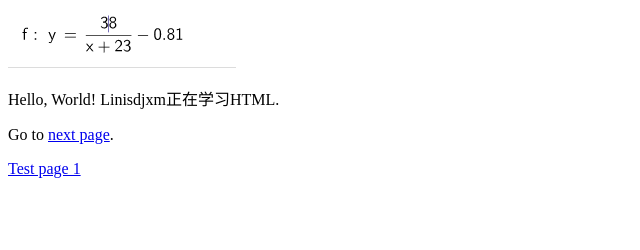
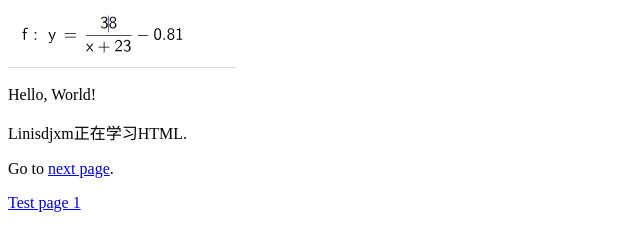
Before and after one commit to Linisdjxm/linisdjxm.github.io, a plain HTML site: page index.html in a window 1280 px wide. Shown: the whole page, without its empty margins (0-640 px from the left). Drawn offline with Linux system fonts and the light colour scheme.

Commit message:
Update index.html

```diff
--- a/index.html
+++ b/index.html
@@ -2,7 +2,8 @@
 	<head><title>Linisdjxm's Website!</title></head>
 	<body>
 		<img src="image/B.png">
-		<p>Hello, World! Linisdjxm正在学习HTML. </p>
+		<p>Hello, World! </p>
+		<p>Linisdjxm正在学习HTML. </p>
 		<p>Go to <a href="html/np1.html">next page</a>.</p>
 		<p><a href="html/tp1.html">Test page 1</a></p>
 	</body>
```
